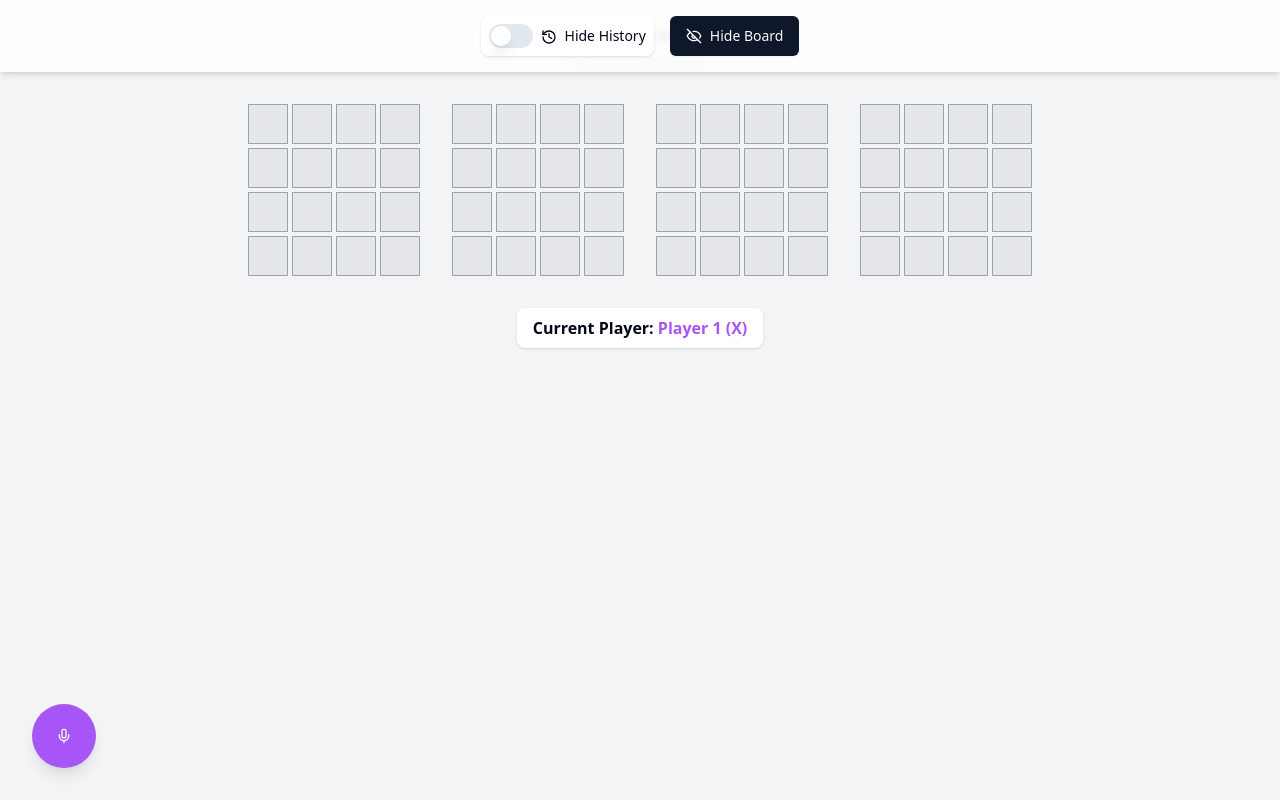
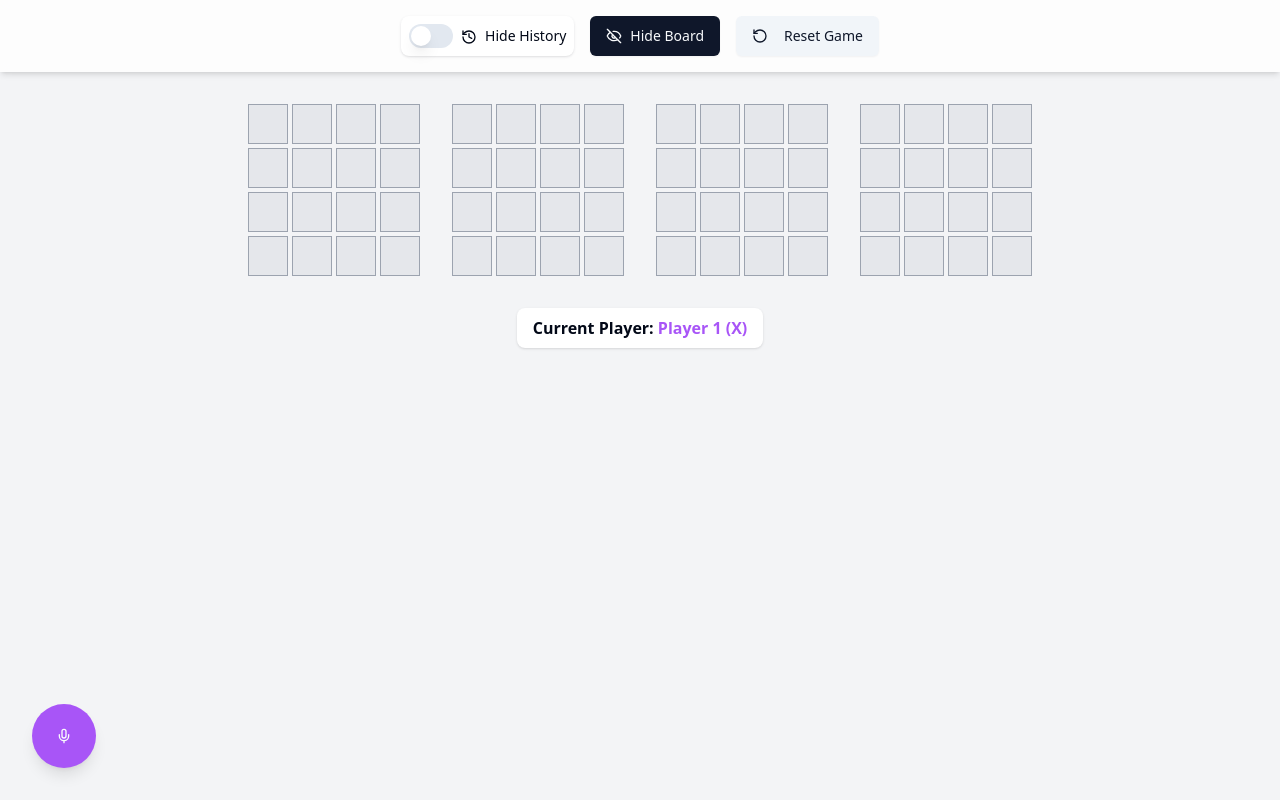
Before and after one commit to Yarden-zamir/voice-quad-checkers-arena, a React (Vite) app: page / in a window 1280 px wide. Built offline with nearby package versions, Linux system fonts and the light colour scheme.

Commit message:
feat: Add a button to the GameBoard
Adds a button to the GameBoard component.

```diff
--- a/src/components/GameBoard.tsx
+++ b/src/components/GameBoard.tsx
@@ -1,7 +1,8 @@
+
 import React, { useState } from 'react';
 import Board from './Board';
 import { Button } from "@/components/ui/button";
-import { Eye, EyeOff, History } from "lucide-react";
+import { Eye, EyeOff, History, RotateCcw } from "lucide-react";
 import { Switch } from "@/components/ui/switch";
 import VoiceInputFab from './VoiceInputFab';
 
@@ -9,10 +10,17 @@ interface GameBoardProps {
   markers: number[][][];
   currentPlayer: number;
   onCellClick: (x: number, y: number, z: number) => void;
+  onResetGame: () => void;  // New prop for reset game functionality
   lastMove?: { x: number; y: number; z: number } | null;
 }
 
-const GameBoard: React.FC<GameBoardProps> = ({ markers, currentPlayer, onCellClick, lastMove }) => {
+const GameBoard: React.FC<GameBoardProps> = ({
+  markers,
+  currentPlayer,
+  onCellClick,
+  onResetGame,  // Added reset game handler
+  lastMove
+}) => {
   const [isHidden, setIsHidden] = useState(false);
   const [hideHistory, setHideHistory] = useState(false);
 
@@ -43,6 +51,15 @@ const GameBoard: React.FC<GameBoardProps> = ({ markers, currentPlayer, onCellCli
           {isHidden ? <Eye className="h-4 w-4" /> : <EyeOff className="h-4 w-4" />}
           {isHidden ? 'Show Board' : 'Hide Board'}
         </Button>
+
+        <Button
+          onClick={onResetGame}
+          variant="secondary"
+          className="shadow-sm"
+        >
+          <RotateCcw className="h-4 w-4 mr-2" />
+          Reset Game
+        </Button>
       </div>
 
       <div className="pt-4 px-4">
--- a/src/pages/Index.tsx
+++ b/src/pages/Index.tsx
@@ -132,28 +132,12 @@ const Index = () => {
 
   return (
     <div className={`relative min-h-screen transition-colors duration-300 ${bgColor}`}>
-      <div className="fixed top-4 left-1/2 transform -translate-x-1/2 z-10 flex flex-col items-center gap-4">
-        <Button
-          onClick={resetGame}
-          variant="secondary"
-          className="bg-white/80 backdrop-blur-sm shadow-lg hover:bg-white/90"
-        >
-          <RotateCcw className="mr-2 h-4 w-4" />
-          Reset Game
-        </Button>
-        {gameOver && (
-          <div className="bg-white/10 backdrop-blur-md px-6 py-3 rounded-full">
-            <h1 className="text-2xl font-bold text-white">
-              Player {currentPlayer === 1 ? 2 : 1} Wins!
-            </h1>
-          </div>
-        )}
-      </div>
       <WinCelebration isActive={gameOver} />
       <GameBoard
         markers={markers}
         currentPlayer={currentPlayer}
         onCellClick={handleCellClick}
+        onResetGame={resetGame}
         lastMove={lastMove}
       />
     </div>
```
